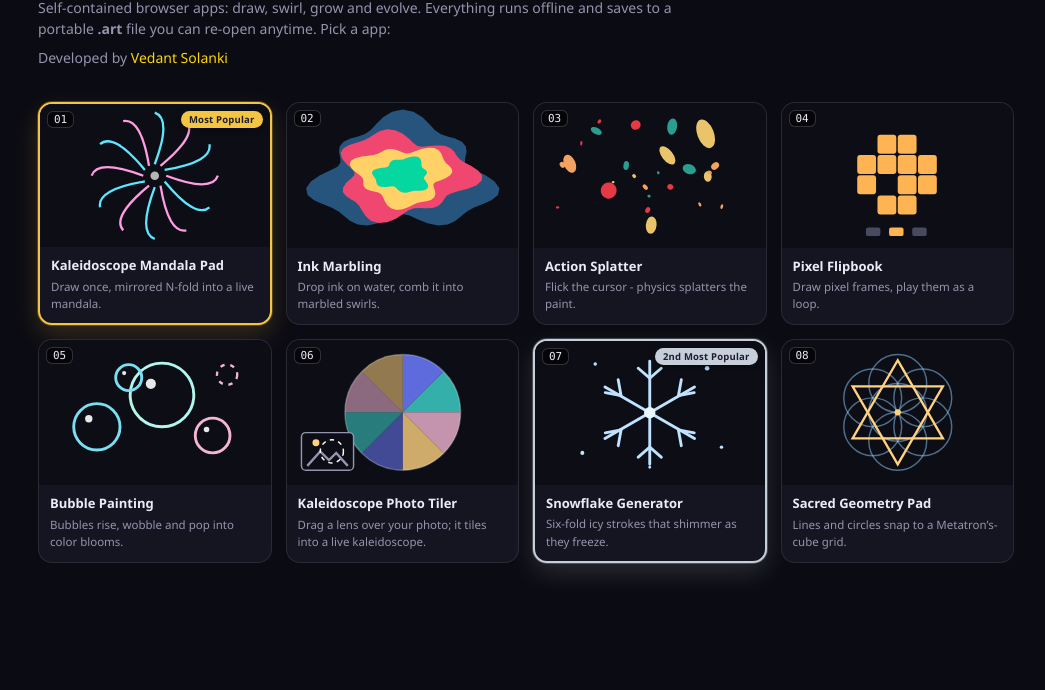
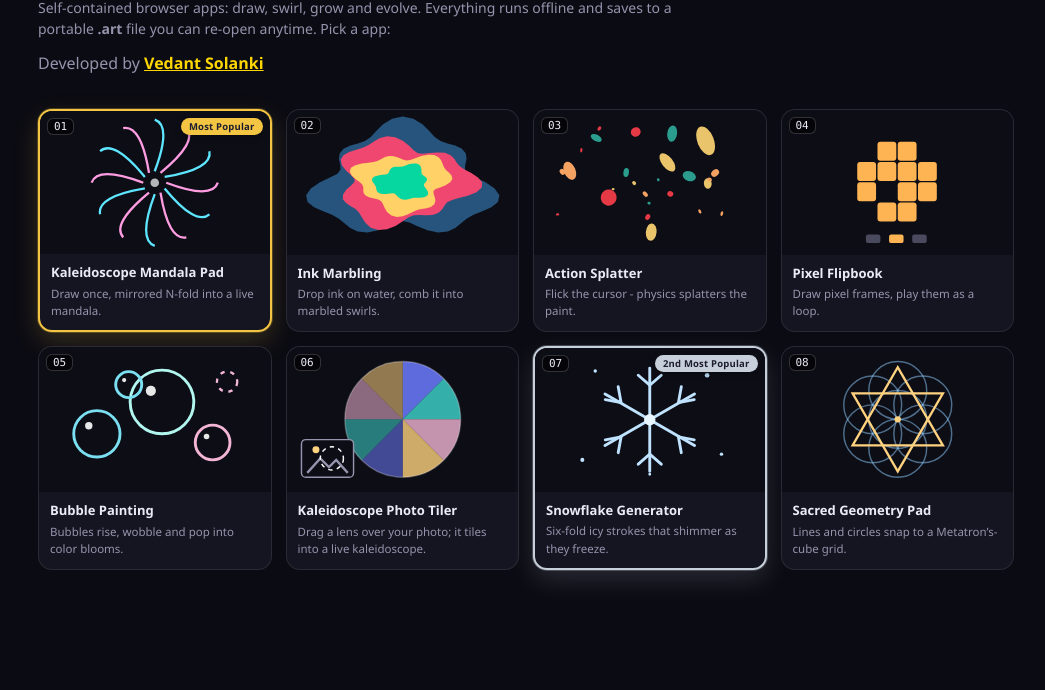
Before and after one commit to solankivedant/ArtzLoop, a website: page index.html in a window 1280 px wide. Shown: the part 110-800 px from the top of the page, without its empty margins (114-1159 px from the left). Drawn offline with Linux system fonts and the light colour scheme.

Commit message:
underline in vedantsolanki

```diff
--- a/index.html
+++ b/index.html
@@ -53,12 +53,12 @@ footer{max-width:1020px;margin:0 auto;padding:0 22px 40px;color:var(--tx2);font-
   <h1><em>ArtzLoop</em> - 8 generative art </h1>
   <p>Self-contained browser apps: draw, swirl, grow and evolve. Everything runs offline and saves to a portable
   <b>.art</b> file you can re-open anytime. Pick a app:</p>
-  <p>
+  <p style="margin-top:12px; font-size:16px; color:var(--tx2);">
     Developed by
-    <a href="https://www.linkedin.com/in/solanki-vedant/"
+    <a href="https://www.instagram.com/vedantsolanki20"
        target="_blank"
        rel="noopener noreferrer"
-       style="color: gold; text-decoration: none;">
+       style="color: gold; font-weight: bold;">
       Vedant Solanki
     </a>
   </p>
```
